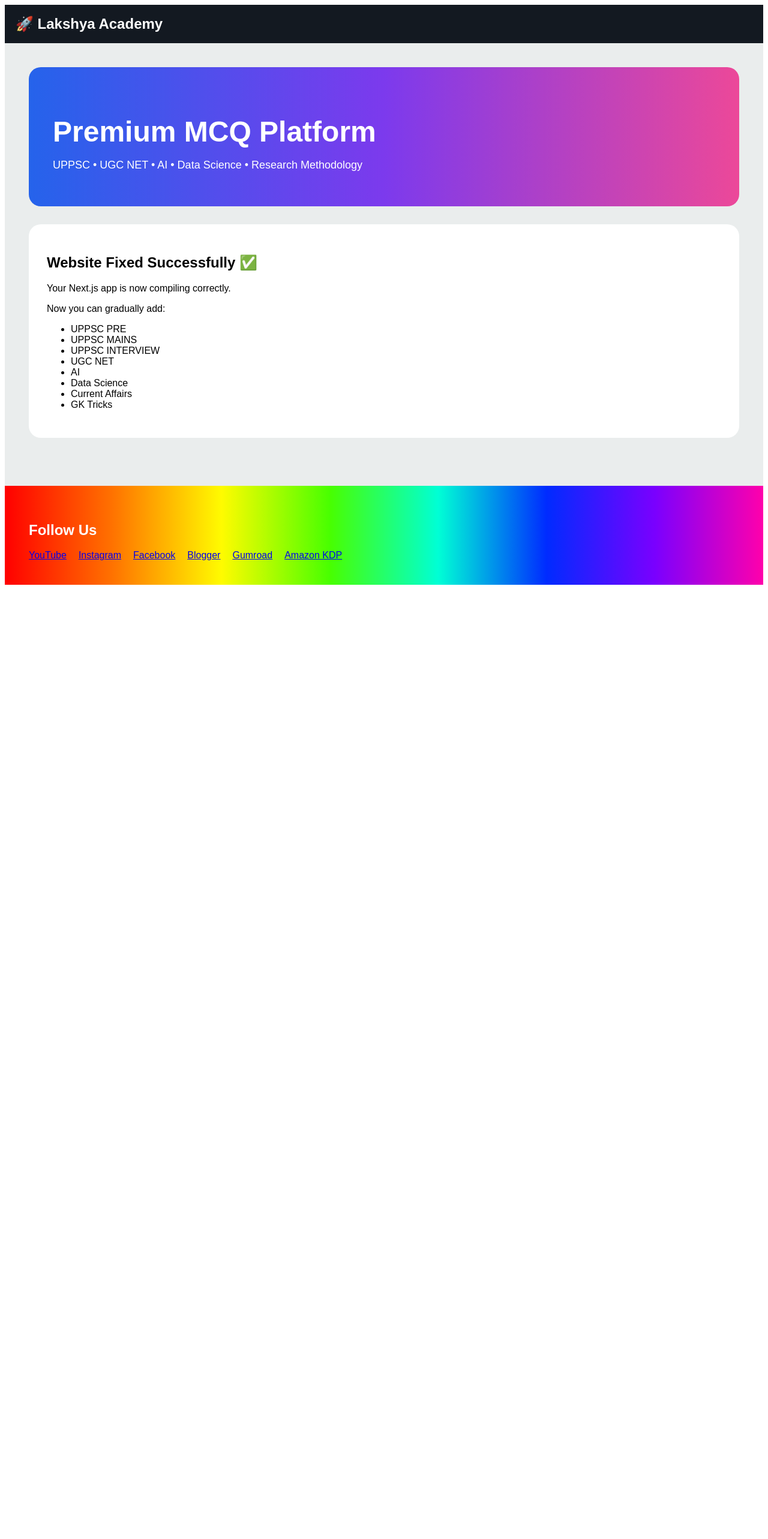
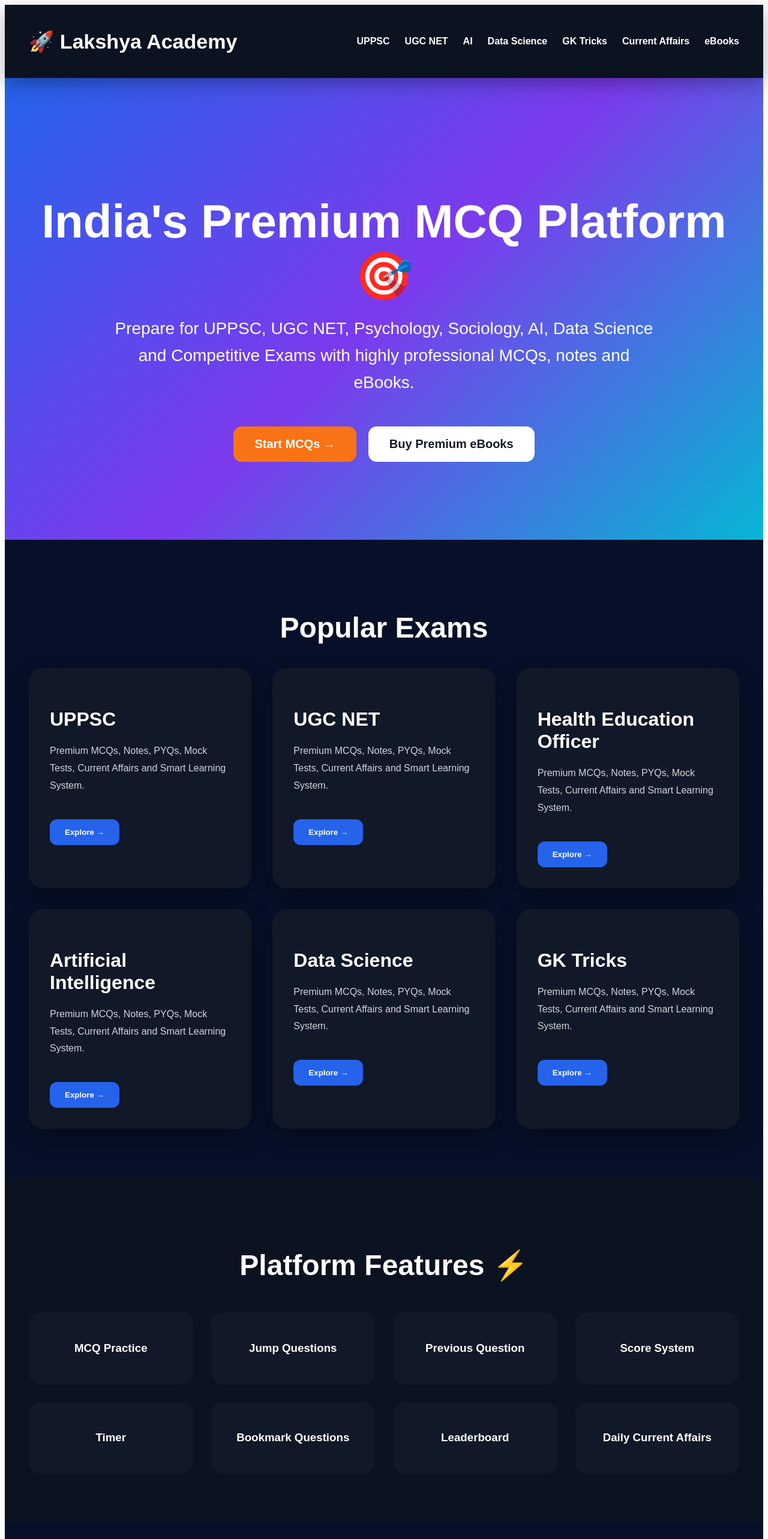
Before and after one commit to lakshyacivilservices/lakshyaquizacademy-2027, a Next.js app: page / in a window 1280 px wide. Shown: the top 2566 px of the page at 60% size. Before the commit the page ends 983 px from the top, so only its background shows below. Built offline with nearby package versions, Linux system fonts and the light colour scheme.

Commit message:
Update page.tsx

```diff
--- a/app/page.tsx
+++ b/app/page.tsx
@@ -1,141 +1,374 @@
-"use client";
-
 export default function Home() {
   return (
     <main
       style={{
+        fontFamily: "Arial",
+        background: "#071028",
+        color: "white",
         minHeight: "100vh",
-        background: "#eaeded",
-        fontFamily: "Arial",
       }}
     >
+      {/* HEADER */}
+
       <header
         style={{
-          background: "#131921",
-          color: "white",
-          padding: "18px",
-          fontSize: "24px",
+          background: "#0b1220",
+          padding: "18px 40px",
+          display: "flex",
+          justifyContent: "space-between",
+          alignItems: "center",
+          position: "sticky",
+          top: 0,
+          zIndex: 1000,
+          boxShadow:
+            "0 10px 30px rgba(0,0,0,0.3)",
+        }}
+      >
+        <h1
+          style={{
+            fontSize: "34px",
             fontWeight: "bold",
           }}
         >
           🚀 Lakshya Academy
+        </h1>
+
+        <nav
+          style={{
+            display: "flex",
+            gap: "25px",
+            fontWeight: "bold",
+          }}
+        >
+          <span>UPPSC</span>
+          <span>UGC NET</span>
+          <span>AI</span>
+          <span>Data Science</span>
+          <span>GK Tricks</span>
+          <span>Current Affairs</span>
+          <span>eBooks</span>
+        </nav>
       </header>
+
+      {/* HERO SECTION */}
 
       <section
         style={{
-          padding: "40px",
+          background:
+            "linear-gradient(135deg,#2563eb,#7c3aed,#06b6d4)",
+          padding: "130px 40px",
+          textAlign: "center",
         }}
       >
-        <div
+        <h2
           style={{
-            background:
-              "linear-gradient(90deg,#2563eb,#7c3aed,#ec4899)",
-
-            padding: "40px",
-
-            borderRadius: "20px",
-
-            color: "white",
-
-            marginBottom: "30px",
+            fontSize: "78px",
+            marginBottom: "20px",
           }}
         >
-          <h1
-            style={{
-              fontSize: "48px",
-              marginBottom: "10px",
-            }}
-          >
-            Premium MCQ Platform
-          </h1>
+          India's Premium MCQ Platform 🎯
+        </h2>
 
         <p
           style={{
-              fontSize: "18px",
+            fontSize: "28px",
+            maxWidth: "900px",
+            margin: "auto",
+            lineHeight: "1.6",
           }}
         >
-            UPPSC • UGC NET • AI •
-            Data Science • Research
-            Methodology
+          Prepare for UPPSC, UGC NET,
+          Psychology, Sociology, AI,
+          Data Science and Competitive Exams
+          with highly professional MCQs,
+          notes and eBooks.
         </p>
-        </div>
 
         <div
           style={{
-            background: "white",
-            padding: "30px",
-            borderRadius: "20px",
-          }}
-        >
-          <h2>Website Fixed Successfully ✅</h2>
-
-          <p>
-            Your Next.js app is now
-            compiling correctly.
-          </p>
-
-          <p>
-            Now you can gradually add:
-          </p>
-
-          <ul>
-            <li>UPPSC PRE</li>
-            <li>UPPSC MAINS</li>
-            <li>UPPSC INTERVIEW</li>
-            <li>UGC NET</li>
-            <li>AI</li>
-            <li>Data Science</li>
-            <li>Current Affairs</li>
-            <li>GK Tricks</li>
-          </ul>
-        </div>
-      </section>
-
-      <footer
-        style={{
-          background:
-            "linear-gradient(90deg,#ff0000,#ff7300,#fffb00,#48ff00,#00ffd5,#002bff,#7a00ff,#ff00ab)",
-
-          color: "white",
-
-          padding: "40px",
-
-          marginTop: "40px",
-        }}
-      >
-        <h2>Follow Us</h2>
-
-        <div
-          style={{
+            marginTop: "50px",
             display: "flex",
+            justifyContent: "center",
             gap: "20px",
             flexWrap: "wrap",
           }}
         >
-          <a href="#">
-            YouTube
-          </a>
+          <button
+            style={{
+              background: "#f97316",
+              color: "white",
+              border: "none",
+              padding: "18px 35px",
+              borderRadius: "14px",
+              fontWeight: "bold",
+              fontSize: "20px",
+            }}
+          >
+            Start MCQs →
+          </button>
 
-          <a href="#">
-            Instagram
-          </a>
+          <button
+            style={{
+              background: "white",
+              color: "#111827",
+              border: "none",
+              padding: "18px 35px",
+              borderRadius: "14px",
+              fontWeight: "bold",
+              fontSize: "20px",
+            }}
+          >
+            Buy Premium eBooks
+          </button>
+        </div>
+      </section>
 
-          <a href="#">
-            Facebook
-          </a>
+      {/* EXAM CARDS */}
 
-          <a href="#">
-            Blogger
-          </a>
+      <section
+        style={{
+          padding: "80px 40px",
+        }}
+      >
+        <h2
+          style={{
+            fontSize: "48px",
+            marginBottom: "40px",
+            textAlign: "center",
+          }}
+        >
+          Popular Exams
+        </h2>
 
-          <a href="#">
-            Gumroad
-          </a>
+        <div
+          style={{
+            display: "grid",
+            gridTemplateColumns:
+              "repeat(auto-fit,minmax(320px,1fr))",
+            gap: "35px",
+          }}
+        >
+          {[
+            "UPPSC",
+            "UGC NET",
+            "Health Education Officer",
+            "Artificial Intelligence",
+            "Data Science",
+            "GK Tricks",
+          ].map((item, index) => (
+            <div
+              key={index}
+              style={{
+                background: "#111827",
+                padding: "35px",
+                borderRadius: "24px",
+                boxShadow:
+                  "0 15px 40px rgba(0,0,0,0.3)",
+              }}
+            >
+              <h3
+                style={{
+                  fontSize: "32px",
+                  marginBottom: "20px",
+                }}
+              >
+                {item}
+              </h3>
 
-          <a href="#">
-            Amazon KDP
-          </a>
+              <p
+                style={{
+                  color: "#d1d5db",
+                  lineHeight: "1.8",
+                }}
+              >
+                Premium MCQs, Notes,
+                PYQs, Mock Tests,
+                Current Affairs and
+                Smart Learning System.
+              </p>
+
+              <button
+                style={{
+                  marginTop: "25px",
+                  background: "#2563eb",
+                  color: "white",
+                  border: "none",
+                  padding: "14px 25px",
+                  borderRadius: "12px",
+                  fontWeight: "bold",
+                }}
+              >
+                Explore →
+              </button>
             </div>
+          ))}
+        </div>
+      </section>
+
+      {/* FEATURES */}
+
+      <section
+        style={{
+          background: "#0b1220",
+          padding: "80px 40px",
+        }}
+      >
+        <h2
+          style={{
+            fontSize: "48px",
+            textAlign: "center",
+            marginBottom: "50px",
+          }}
+        >
+          Platform Features ⚡
+        </h2>
+
+        <div
+          style={{
+            display: "grid",
+            gridTemplateColumns:
+              "repeat(auto-fit,minmax(250px,1fr))",
+            gap: "30px",
+          }}
+        >
+          {[
+            "MCQ Practice",
+            "Jump Questions",
+            "Previous Question",
+            "Score System",
+            "Timer",
+            "Bookmark Questions",
+            "Leaderboard",
+            "Daily Current Affairs",
+          ].map((item, index) => (
+            <div
+              key={index}
+              style={{
+                background: "#111827",
+                padding: "30px",
+                borderRadius: "20px",
+                textAlign: "center",
+              }}
+            >
+              <h3>{item}</h3>
+            </div>
+          ))}
+        </div>
+      </section>
+
+      {/* EBOOK STORE */}
+
+      <section
+        style={{
+          padding: "80px 40px",
+        }}
+      >
+        <h2
+          style={{
+            fontSize: "48px",
+            textAlign: "center",
+            marginBottom: "50px",
+          }}
+        >
+          📚 Premium eBooks Store
+        </h2>
+
+        <div
+          style={{
+            display: "grid",
+            gridTemplateColumns:
+              "repeat(auto-fit,minmax(320px,1fr))",
+            gap: "35px",
+          }}
+        >
+          {[
+            "UPPSC Complete Notes",
+            "UGC NET Psychology",
+            "AI & Data Science",
+            "Current Affairs Yearbook",
+          ].map((item, index) => (
+            <div
+              key={index}
+              style={{
+                background: "#111827",
+                padding: "35px",
+                borderRadius: "24px",
+              }}
+            >
+              <h3
+                style={{
+                  fontSize: "30px",
+                  marginBottom: "20px",
+                }}
+              >
+                {item}
+              </h3>
+
+              <p
+                style={{
+                  color: "#d1d5db",
+                  lineHeight: "1.8",
+                }}
+              >
+                High quality premium study
+                materials for competitive exams.
+              </p>
+
+              <button
+                style={{
+                  marginTop: "25px",
+                  background: "#f97316",
+                  color: "white",
+                  border: "none",
+                  padding: "14px 25px",
+                  borderRadius: "12px",
+                  fontWeight: "bold",
+                }}
+              >
+                Buy Now
+              </button>
+            </div>
+          ))}
+        </div>
+      </section>
+
+      {/* FOOTER */}
+
+      <footer
+        style={{
+          background: "#0b1220",
+          padding: "60px 40px",
+          textAlign: "center",
+        }}
+      >
+        <h2
+          style={{
+            fontSize: "38px",
+          }}
+        >
+          Lakshya Civil Services Academy
+        </h2>
+
+        <p
+          style={{
+            color: "#d1d5db",
+            marginTop: "20px",
+            lineHeight: "1.8",
+          }}
+        >
+          India's Modern Learning Platform
+          for Competitive Exams & Smart MCQ
+          Preparation.
+        </p>
+
+        <p
+          style={{
+            marginTop: "30px",
+            color: "#9ca3af",
+          }}
+        >
+          © 2026 Lakshya Academy
+        </p>
       </footer>
     </main>
   );
```
Lines whose indentation alone changed are shown as unchanged.
